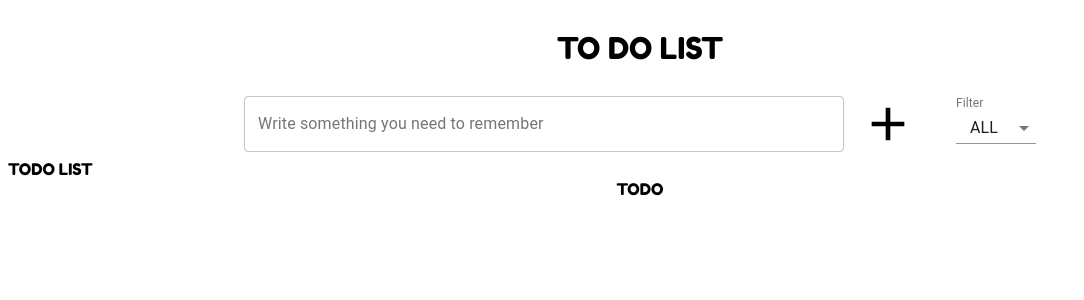
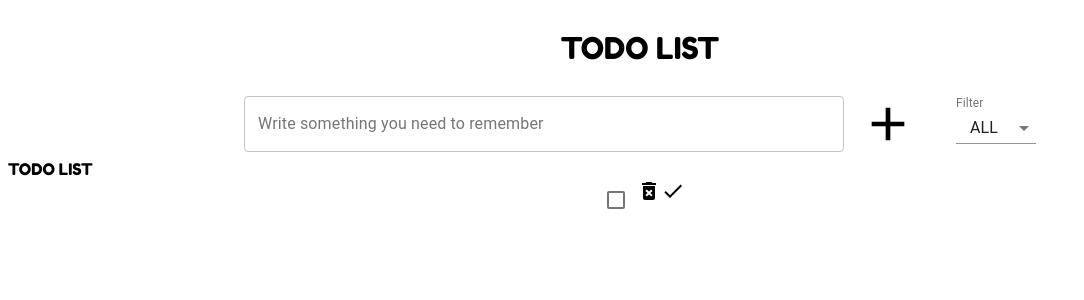
Before and after one commit to nicktify/to-do-app-material-ui, a React (Create React App) app: page / in a window 1280 px wide. Both pictures are taken after a click on the icon 888 px from the left and 124 px from the top of the page. Shown: the top 300 px of the page, without its empty margins (0-1084 px from the left). Built offline with nearby package versions, Linux system fonts and the light colour scheme.

Commit message:
refactoring

```diff
--- a/src/components/Form.js
+++ b/src/components/Form.js
@@ -6,7 +6,7 @@ export default function Form() {
 
     return (
         <div className="search-top">
-            <p>TO DO LIST</p>
+            <p>TODO LIST</p>
             <div className="add-text">
                 <Input
                 />
--- a/src/components/Input.js
+++ b/src/components/Input.js
@@ -26,7 +26,7 @@ const Input = ({createTodo}) => {
     const handleCreateTodo = () => {
         createTodo({
             text: input,
-            done: false,
+            checked: false,
             id: uuid(),
             editing: false
         });
@@ -34,7 +34,7 @@ const Input = ({createTodo}) => {
     }
 
     const handleClick = () => {
-        handleCreateTodo()
+        handleCreateTodo();
     }
 
     const handleEnter = (e) => {
--- a/src/components/Todo.js
+++ b/src/components/Todo.js
@@ -1,12 +1,24 @@
 import React, { useState } from 'react';
 import { Checkbox, makeStyles } from '@material-ui/core';
 import DeleteForeverIcon from '@material-ui/icons/DeleteForever';
+import DoneIcon from '@material-ui/icons/Done';
 
-export default function Todo() {
+const Todo = ({text, checked, editing}) => {
 
     return (
         <div className="todo">
-            TODO
+            <Checkbox
+                checked={checked}
+            />
+            <div>{text}</div>
+            <DeleteForeverIcon />
+            <DoneIcon
+            />
+            {
+                checked && <DoneIcon />
+            }
         </div>
     )
 }
+
+export default Todo;
--- a/src/components/TodoList.js
+++ b/src/components/TodoList.js
@@ -11,7 +11,9 @@ const TodoList = ({todos}) => {
         todos.map(todo => (
           <div>
             <Todo
-
+              text={todo.text}
+              checked={todo.checked}
+              editing={todo.editing}
             />
           </div>
         ))
```
